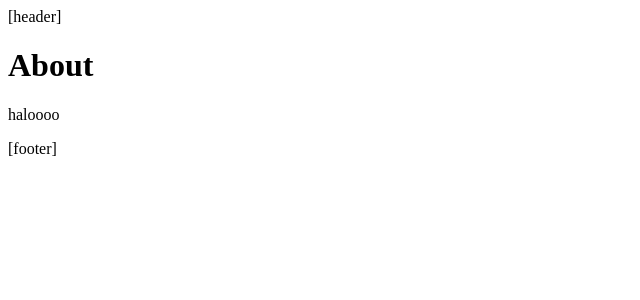
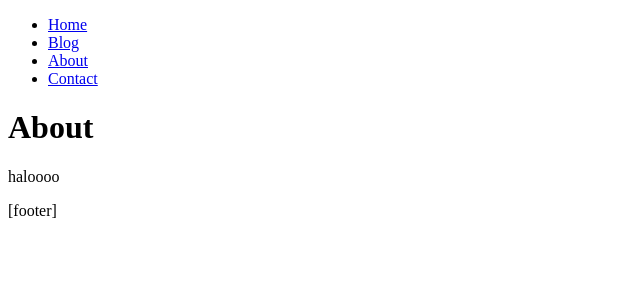
Before and after one commit to Elcand/learn-nextjs, a Next.js app: page /about in a window 1280 px wide. Shown: the top 300 px of the page, without its empty margins (0-640 px from the left). Built offline with nearby package versions, Linux system fonts and the light colour scheme.

Commit message:
implement link component

```diff
--- a/app/layout.tsx
+++ b/app/layout.tsx
@@ -1,4 +1,5 @@
 import { ReactNode } from "react";
+import Link from "next/link";
 
 interface LayoutProps {
   children: ReactNode;
@@ -8,9 +9,26 @@
     <html lang="en">
       <head>
         <title>Learn Next.js</title>
-      </head>{" "}
+      </head>
       <body>
-        <header>[header]</header>
+        <header>
+          <nav>
+            <ul>
+              <li>
+                <Link href="/">Home</Link>
+              </li>
+              <li>
+                <Link href="/blog">Blog</Link>
+              </li>
+              <li>
+                <Link href="/about">About</Link>
+              </li>
+              <li>
+                <Link href="/contact">Contact</Link>
+              </li>
+            </ul>
+          </nav>
+        </header>
         <main>{children}</main>
         <footer>[footer]</footer>
       </body>
```
